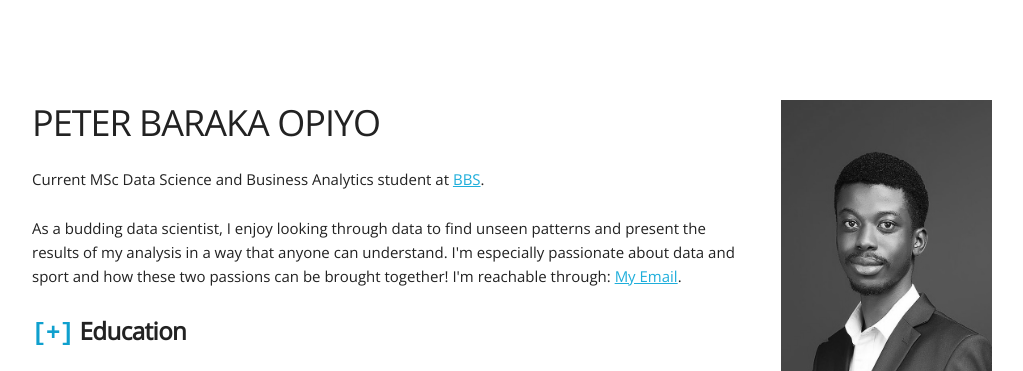
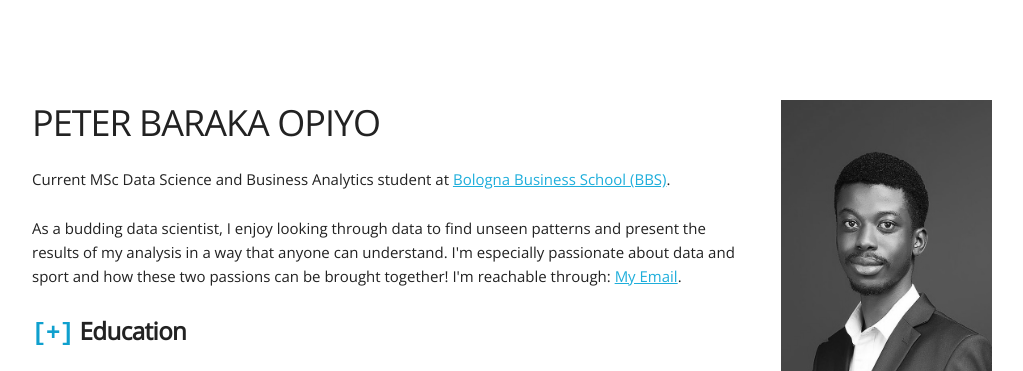
Before and after one commit to PeterBaraka/PeterBaraka.github.io, a plain HTML site: page index.html in a window 1280 px wide. Shown: the top 371 px of the page, without its empty margins (128-1151 px from the left). Drawn offline with nearby package versions, Linux system fonts and the light colour scheme.

Commit message:
Minor Refactor

```diff
--- a/index.html
+++ b/index.html
@@ -87,7 +87,7 @@
 		<div class="row" style="margin-top:100px">
 			<div id="left" class="nine columns">
 				<h3>PETER BARAKA OPIYO</h3>
-				<p>Current MSc Data Science and Business Analytics student at <a href="https://www.bbs.unibo.eu/master-fulltime/master-in-data-science-2/#gref" target="_blank">BBS</a>.</p>
+				<p>Current MSc Data Science and Business Analytics student at <a href="https://www.bbs.unibo.eu/master-fulltime/master-in-data-science-2/#gref" target="_blank">Bologna Business School (BBS)</a>.</p>
 				<p>
 					As a budding data scientist, I enjoy looking through data to find unseen patterns and present the results of my analysis in a way that anyone can understand.
 					I'm especially passionate about data and sport and how these two passions can be brought together!
```
